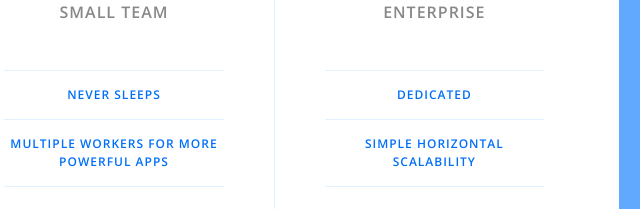
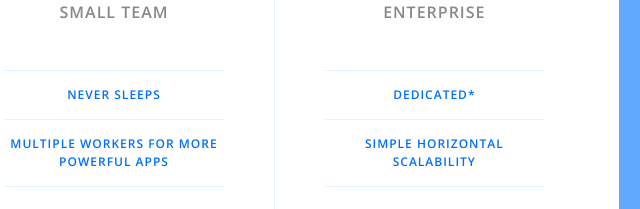
Before and after one commit to MKHAN8377/Pricing-Panel, a plain HTML site: page index.html in a window 1280 px wide. Shown: the part 310-519 px from the top of the page, 526-1166 px from the left. Drawn offline with nearby package versions, Linux system fonts and the light colour scheme.

Commit message:
Update index.html

```diff
--- a/index.html
+++ b/index.html
@@ -38,7 +38,7 @@
             <img src="icons/icon3.png" alt="" class="pricing-img">
             <h2 class="pricing-header">Enterprise</h2>
             <ul class="pricing-features">
-                <li class="pricing-features-item">Dedicated</li>
+                <li class="pricing-features-item">Dedicated*</li>
                 <li class="pricing-features-item">Simple horizontal scalability</li>
             </ul>
             <span class="pricing-price">$400</span>
```
